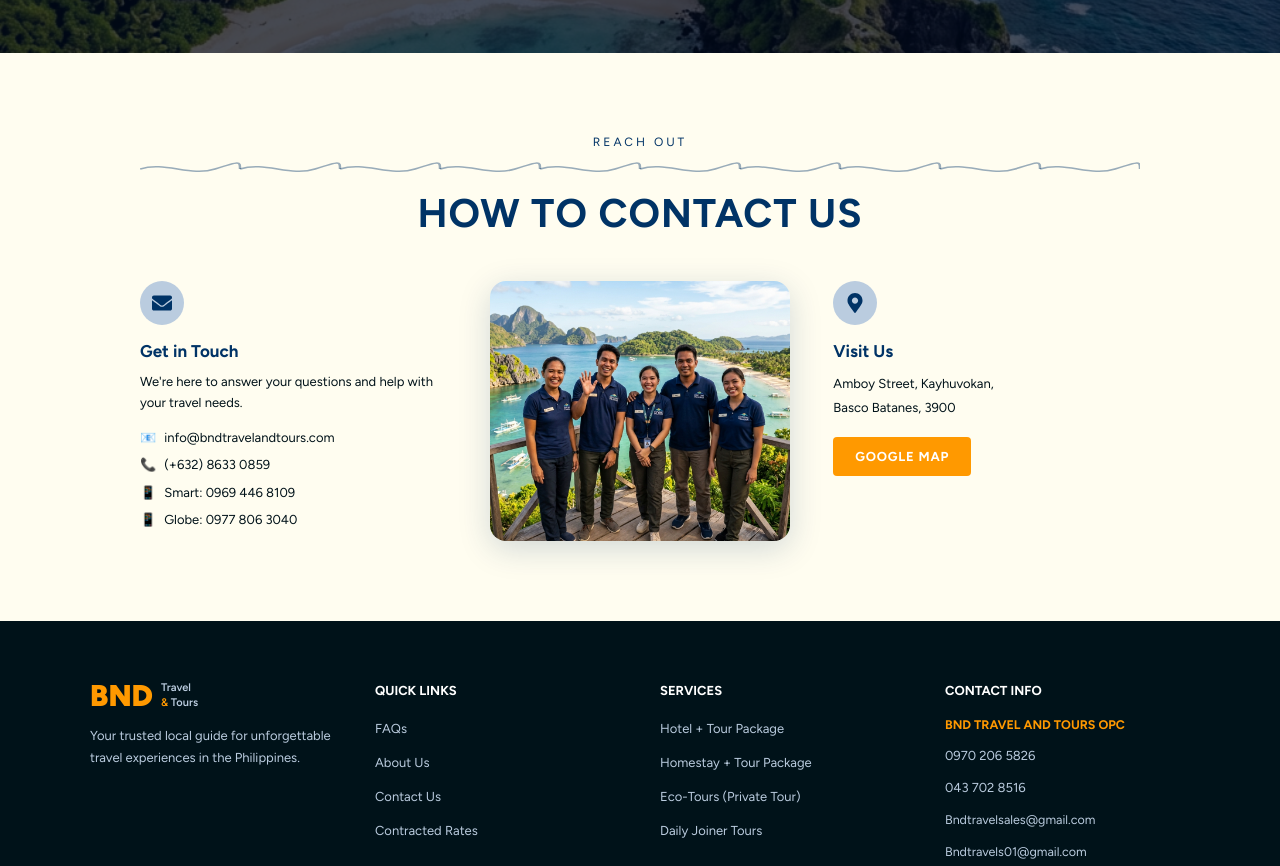
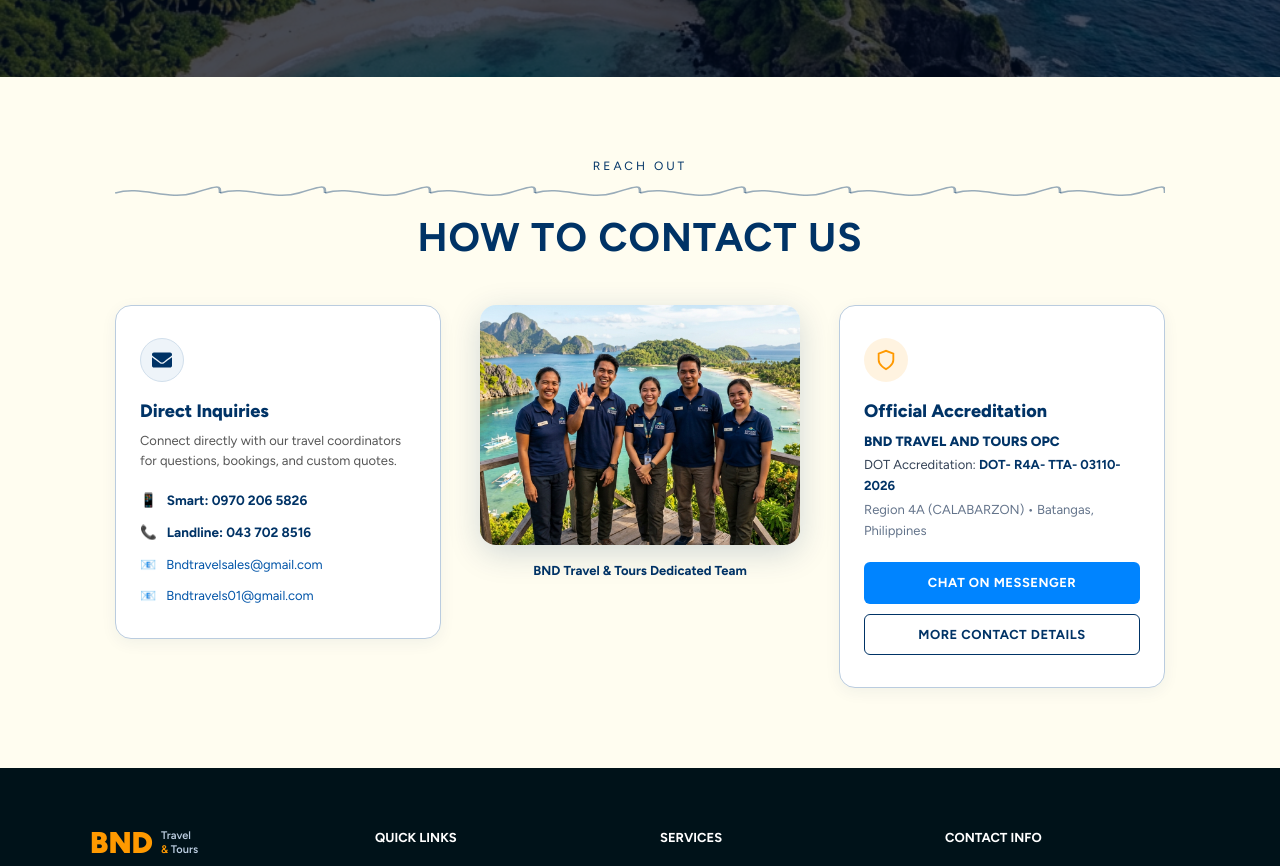
Before and after one commit to Gavin-The-Nub/bnd2, a Next.js app: page / in a window 1280 px wide. Shown: the part 4920-5786 px from the top of the page. Built offline with nearby package versions, Linux system fonts and the light colour scheme.

Commit message:
feat(home): update contact section and social media with official business details

```diff
--- a/app/page.tsx
+++ b/app/page.tsx
@@ -7,6 +7,7 @@
 import { Navbar, Footer, WhatsApp } from "./components/shared";
 import { videoReviews, VideoReviewItem } from "./reviews/data";
 import VideoReelModal from "./reviews/VideoReelModal";
+import { SKWITCHI_FACEBOOK_URL, SKWITCHI_MESSENGER_URL } from "./lib/messenger";
 
 
 /* ─── Types ────────────────────────────────────────────────── */
@@ -883,7 +884,7 @@
   const socials = [
     {
       label: "Facebook",
-      href: "https://www.facebook.com/",
+      href: SKWITCHI_FACEBOOK_URL,
       bg: "#1877F2",
       icon: (
         <svg width="20" height="20" viewBox="0 0 320 512" fill="white">
@@ -893,7 +894,7 @@
     },
     {
       label: "Instagram",
-      href: "https://www.instagram.com/",
+      href: "https://www.instagram.com/byahe_ni_drew_travel_and_tours",
       bg: "linear-gradient(45deg,#f09433,#e6683c,#dc2743,#cc2366,#bc1888)",
       icon: (
         <svg width="20" height="20" viewBox="0 0 448 512" fill="white">
@@ -902,12 +903,12 @@
       ),
     },
     {
-      label: "YouTube",
-      href: "https://www.youtube.com/",
-      bg: "#FF0000",
+      label: "TikTok",
+      href: "https://www.tiktok.com/@byahe_ni_drew_travel_and_tours",
+      bg: "#000000",
       icon: (
-        <svg width="20" height="20" viewBox="0 0 576 512" fill="white">
-          <path d="M549.655 124.083c-6.281-23.65-24.787-42.276-48.284-48.597C458.781 64 288 64 288 64S117.22 64 74.629 75.486c-23.497 6.322-42.003 24.947-48.284 48.597-11.412 42.867-11.412 132.305-11.412 132.305s0 89.438 11.412 132.305c6.281 23.65 24.787 41.5 48.284 47.821C117.22 448 288 448 288 448s170.78 0 213.371-11.486c23.497-6.321 42.003-24.171 48.284-47.821 11.412-42.867 11.412-132.305 11.412-132.305s0-89.438-11.412-132.305zm-317.51 213.508V175.185l142.739 81.205-142.739 81.201z" />
+        <svg width="20" height="20" viewBox="0 0 24 24" fill="white">
+          <path d="M19.59 6.69a4.83 4.83 0 0 1-3.77-4.25V2h-3.45v13.67a2.89 2.89 0 0 1-5.2 1.74 2.89 2.89 0 0 1 2.31-4.64c.298-.002.595.042.88.13V9.4a6.33 6.33 0 0 0-.88-.06A6.34 6.34 0 0 0 3.14 15.7 6.34 6.34 0 0 0 9.48 22a6.33 6.33 0 0 0 6.34-6.33V9.22a8.16 8.16 0 0 0 4.77 1.52v-3.4a4.85 4.85 0 0 1-1-.65z" />
         </svg>
       ),
     },
@@ -952,7 +953,7 @@
           STAY IN THE LOOP!
         </h2>
         <p style={{ fontFamily: "var(--font-figtree), sans-serif", fontSize: 16, color: "#BACCDF", margin: 0 }}>
-          Join our community for travel tips, updates, and special offers!
+          Join our community for travel tips, updates, and special offers across our official social profiles!
         </p>
         <div style={{ display: "flex", gap: 18, marginTop: 8 }}>
           {socials.map((s) => (
@@ -989,118 +990,196 @@
 function Contact() {
   return (
     <section id="contact" style={{ background: "#FFFDF0", padding: "80px 24px" }}>
-      <div style={{ maxWidth: 1000, margin: "0 auto" }}>
+      <div style={{ maxWidth: 1050, margin: "0 auto" }}>
         <SectionHeader label="REACH OUT" title="HOW TO CONTACT US" />
 
         <div
           style={{
             display: "grid",
-            gridTemplateColumns: "repeat(auto-fit, minmax(240px, 1fr))",
-            gap: 40,
+            gridTemplateColumns: "repeat(auto-fit, minmax(280px, 1fr))",
+            gap: 36,
             alignItems: "start",
           }}
         >
           {/* Get in Touch */}
-          <div>
+          <div
+            style={{
+              background: "#fff",
+              border: "1.5px solid #BACCDF",
+              borderRadius: 16,
+              padding: "32px 24px",
+              boxShadow: "0 4px 16px rgba(0,51,102,0.06)",
+            }}
+          >
             <div
               style={{
                 width: 44,
                 height: 44,
                 borderRadius: "50%",
-                background: "#BACCDF",
+                background: "#EEF4F9",
+                border: "1px solid #D1DFEC",
                 display: "flex",
                 alignItems: "center",
                 justifyContent: "center",
-                marginBottom: 14,
+                marginBottom: 16,
               }}
             >
               <svg width="20" height="20" viewBox="0 0 512 512" fill="#003366">
                 <path d="M502.3 190.8c3.9-3.1 9.7-.2 9.7 4.7V400c0 26.5-21.5 48-48 48H48c-26.5 0-48-21.5-48-48V195.6c0-5 5.7-7.8 9.7-4.7 22.4 17.4 52.1 39.5 154.1 113.6 21.1 15.4 56.7 47.8 92.2 47.6 35.7.3 72-32.8 92.3-47.6 102-74.1 131.6-96.3 154-113.7zM256 320c23.2.4 56.6-29.2 73.4-41.4 132.7-96.3 142.8-104.7 173.4-128.7 5.8-4.5 9.2-11.5 9.2-18.9v-19c0-26.5-21.5-48-48-48H48C21.5 64 0 85.5 0 112v19c0 7.4 3.4 14.3 9.2 18.9 30.6 23.9 40.7 32.4 173.4 128.7 16.8 12.2 50.2 41.8 73.4 41.4z" />
               </svg>
             </div>
-            <h3 style={{ fontFamily: "var(--font-figtree), sans-serif", fontSize: 17, fontWeight: 700, color: "#003366", margin: "0 0 8px" }}>
-              Get in Touch
+            <h3 style={{ fontFamily: "var(--font-figtree), sans-serif", fontSize: 18, fontWeight: 800, color: "#003366", margin: "0 0 6px" }}>
+              Direct Inquiries
             </h3>
-            <p style={{ fontFamily: "var(--font-figtree), sans-serif", fontSize: 13, color: "#001219", margin: "0 0 14px", lineHeight: 1.6 }}>
-              We&apos;re here to answer your questions and help with your travel needs.
+            <p style={{ fontFamily: "var(--font-figtree), sans-serif", fontSize: 13, color: "#555", margin: "0 0 18px", lineHeight: 1.6 }}>
+              Connect directly with our travel coordinators for questions, bookings, and custom quotes.
             </p>
-            <ul style={{ listStyle: "none", padding: 0, margin: 0, display: "flex", flexDirection: "column", gap: 8 }}>
-              {[
-                { icon: "📧", text: "info@bndtravelandtours.com" },
-                { icon: "📞", text: "(+632) 8633 0859" },
-                { icon: "📱", text: "Smart: 0969 446 8109" },
-                { icon: "📱", text: "Globe: 0977 806 3040" },
-              ].map((item, i) => (
-                <li key={i} style={{ display: "flex", alignItems: "center", gap: 8, fontSize: 13, color: "#001219", fontFamily: "var(--font-figtree), sans-serif" }}>
-                  <span>{item.icon}</span>
-                  {item.text}
+            <ul style={{ listStyle: "none", padding: 0, margin: 0, display: "flex", flexDirection: "column", gap: 12 }}>
+              <li style={{ display: "flex", alignItems: "center", gap: 10, fontSize: 13.5, color: "#001219", fontFamily: "var(--font-figtree), sans-serif" }}>
+                <span>📱</span>
+                <a href="tel:09702065826" style={{ color: "#003366", textDecoration: "none", fontWeight: 700 }}>
+                  Smart: 0970 206 5826
+                </a>
               </li>
-              ))}
+              <li style={{ display: "flex", alignItems: "center", gap: 10, fontSize: 13.5, color: "#001219", fontFamily: "var(--font-figtree), sans-serif" }}>
+                <span>📞</span>
+                <a href="tel:0437028516" style={{ color: "#003366", textDecoration: "none", fontWeight: 700 }}>
+                  Landline: 043 702 8516
+                </a>
+              </li>
+              <li style={{ display: "flex", alignItems: "center", gap: 10, fontSize: 13, color: "#001219", fontFamily: "var(--font-figtree), sans-serif" }}>
+                <span>📧</span>
+                <a href="mailto:Bndtravelsales@gmail.com" style={{ color: "#0054A8", textDecoration: "none" }}>
+                  Bndtravelsales@gmail.com
+                </a>
+              </li>
+              <li style={{ display: "flex", alignItems: "center", gap: 10, fontSize: 13, color: "#001219", fontFamily: "var(--font-figtree), sans-serif" }}>
+                <span>📧</span>
+                <a href="mailto:Bndtravels01@gmail.com" style={{ color: "#0054A8", textDecoration: "none" }}>
+                  Bndtravels01@gmail.com
+                </a>
+              </li>
             </ul>
           </div>
 
-          {/* Team photo */}
-          <div style={{ display: "flex", justifyContent: "center" }}>
+          {/* Team photo & Enterprise Branding */}
+          <div style={{ display: "flex", flexDirection: "column", alignItems: "center", gap: 16 }}>
             <div
               style={{
                 position: "relative",
                 width: "100%",
-                maxWidth: 300,
-                height: 260,
+                maxWidth: 320,
+                height: 240,
                 borderRadius: 16,
                 overflow: "hidden",
                 boxShadow: "0 8px 32px rgba(0,51,102,0.18)",
               }}
             >
-              <Image src="/team.jpg" alt="BND Travel & Tours team" fill style={{ objectFit: "cover" }} sizes="300px" />
+              <Image src="/team.jpg" alt="BND Travel & Tours team" fill style={{ objectFit: "cover" }} sizes="320px" />
             </div>
+            <p style={{ fontFamily: "var(--font-figtree), sans-serif", fontSize: 13, fontWeight: 700, color: "#003366", margin: 0 }}>
+              BND Travel &amp; Tours Dedicated Team
+            </p>
           </div>
 
-          {/* Visit Us */}
-          <div>
+          {/* Business Accreditation & Location */}
+          <div
+            style={{
+              background: "#fff",
+              border: "1.5px solid #BACCDF",
+              borderRadius: 16,
+              padding: "32px 24px",
+              boxShadow: "0 4px 16px rgba(0,51,102,0.06)",
+            }}
+          >
             <div
               style={{
                 width: 44,
                 height: 44,
                 borderRadius: "50%",
-                background: "#BACCDF",
+                background: "rgba(255, 153, 0, 0.12)",
                 display: "flex",
                 alignItems: "center",
                 justifyContent: "center",
-                marginBottom: 14,
+                marginBottom: 16,
               }}
             >
-              <svg width="20" height="20" viewBox="0 0 384 512" fill="#003366">
-                <path d="M172.268 501.67C26.97 291.031 0 269.413 0 192 0 85.961 85.961 0 192 0s192 85.961 192 192c0 77.413-26.97 99.031-172.268 309.67-9.535 13.774-29.93 13.773-39.464 0zM192 272c44.183 0 80-35.817 80-80s-35.817-80-80-80-80 35.817-80 80 35.817 80 80 80z" />
+              <svg width="22" height="22" viewBox="0 0 24 24" fill="none" stroke="#FF9900" strokeWidth="2">
+                <path d="M12 22s8-4 8-10V5l-8-3-8 3v7c0 6 8 10 8 10z" />
               </svg>
             </div>
-            <h3 style={{ fontFamily: "var(--font-figtree), sans-serif", fontSize: 17, fontWeight: 700, color: "#003366", margin: "0 0 8px" }}>
-              Visit Us
+            <h3 style={{ fontFamily: "var(--font-figtree), sans-serif", fontSize: 18, fontWeight: 800, color: "#003366", margin: "0 0 6px" }}>
+              Official Accreditation
             </h3>
-            <p style={{ fontFamily: "var(--font-figtree), sans-serif", fontSize: 13, color: "#001219", margin: "0 0 18px", lineHeight: 1.8 }}>
-              Amboy Street, Kayhuvokan,<br />
-              Basco Batanes, 3900
+            <p style={{ fontFamily: "var(--font-figtree), sans-serif", fontSize: 13.5, fontWeight: 800, color: "#003366", margin: "0 0 4px" }}>
+              BND TRAVEL AND TOURS OPC
             </p>
+            <p style={{ fontFamily: "var(--font-figtree), sans-serif", fontSize: 13, color: "#334155", margin: "0 0 4px", lineHeight: 1.6 }}>
+              DOT Accreditation: <strong style={{ color: "#003366" }}>DOT- R4A- TTA- 03110-2026</strong>
+            </p>
+            <p style={{ fontFamily: "var(--font-figtree), sans-serif", fontSize: 13, color: "#64748B", margin: "0 0 20px", lineHeight: 1.6 }}>
+              Region 4A (CALABARZON) • Batangas, Philippines
+            </p>
+
+            <div style={{ display: "flex", flexDirection: "column", gap: 10 }}>
               <a
-              href="https://maps.app.goo.gl/"
+                href={SKWITCHI_MESSENGER_URL}
                 target="_blank"
                 rel="noopener noreferrer"
                 style={{
-                display: "inline-block",
-                background: "#FF9900",
+                  display: "inline-flex",
+                  alignItems: "center",
+                  justifyContent: "center",
+                  gap: 8,
+                  background: "#0084FF",
                   color: "#fff",
-                padding: "10px 22px",
-                borderRadius: 4,
+                  padding: "11px 18px",
+                  borderRadius: 6,
                   fontSize: 13,
                   fontWeight: 700,
                   textTransform: "uppercase",
                   textDecoration: "none",
-                letterSpacing: 0.8,
+                  letterSpacing: 0.5,
                   fontFamily: "var(--font-figtree), sans-serif",
+                  transition: "background 0.2s",
+                }}
+                onMouseEnter={(e) => (e.currentTarget.style.background = "#0073E6")}
+                onMouseLeave={(e) => (e.currentTarget.style.background = "#0084FF")}
+              >
+                Chat on Messenger
+              </a>
+              <Link
+                href="/contact"
+                style={{
+                  display: "inline-flex",
+                  alignItems: "center",
+                  justifyContent: "center",
+                  gap: 8,
+                  background: "transparent",
+                  color: "#003366",
+                  border: "1.5px solid #003366",
+                  padding: "10px 18px",
+                  borderRadius: 6,
+                  fontSize: 13,
+                  fontWeight: 700,
+                  textTransform: "uppercase",
+                  textDecoration: "none",
+                  letterSpacing: 0.5,
+                  fontFamily: "var(--font-figtree), sans-serif",
+                  transition: "all 0.2s",
+                }}
+                onMouseEnter={(e) => {
+                  e.currentTarget.style.background = "#003366";
+                  e.currentTarget.style.color = "#fff";
+                }}
+                onMouseLeave={(e) => {
+                  e.currentTarget.style.background = "transparent";
+                  e.currentTarget.style.color = "#003366";
                 }}
               >
-              Google Map
-            </a>
+                More Contact Details
+              </Link>
+            </div>
           </div>
         </div>
       </div>
```
Lines whose indentation alone changed are shown as unchanged.
